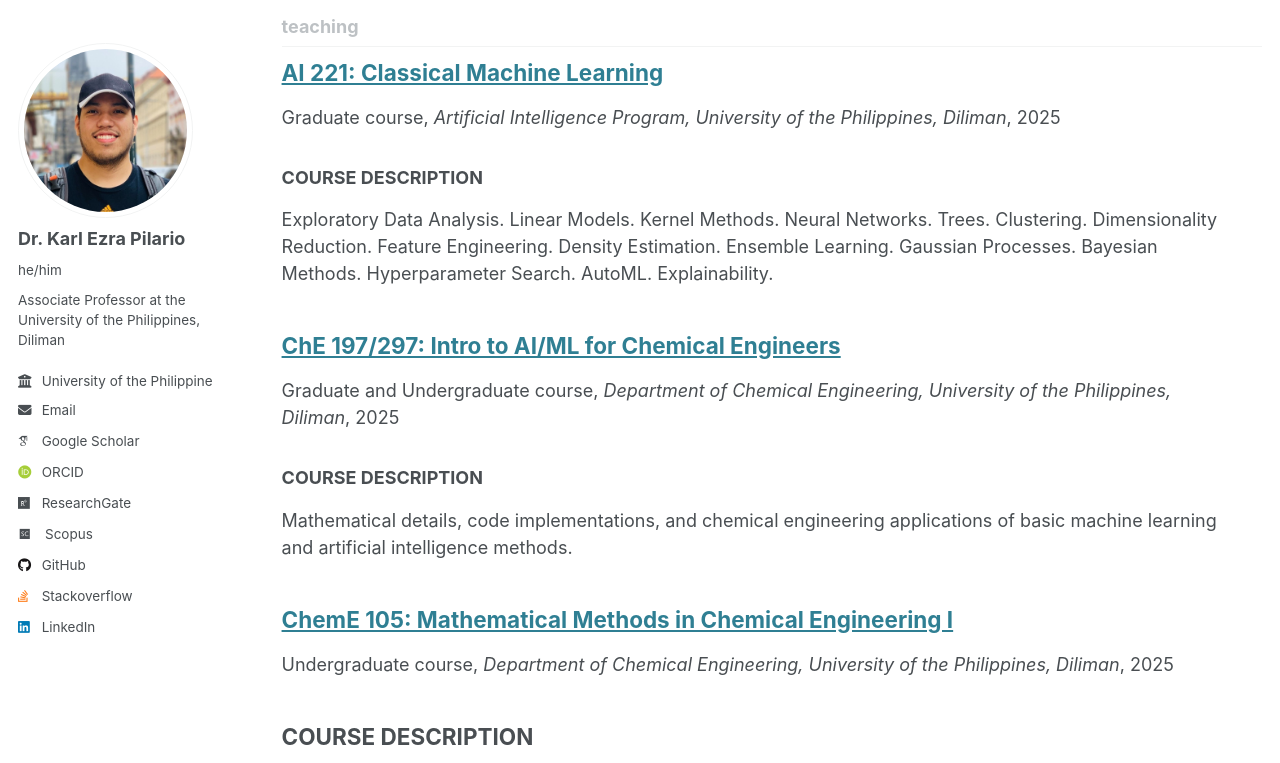
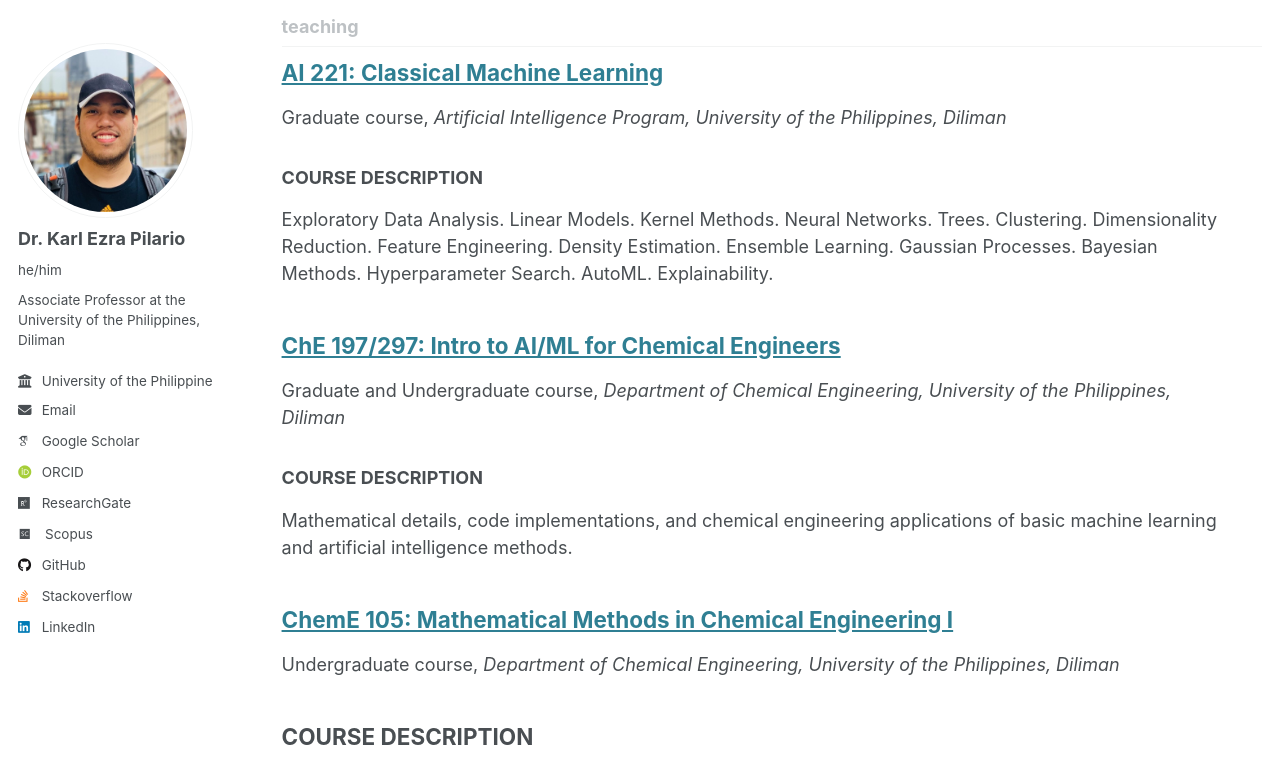
Before and after one commit to kspilario/kspilario.github.io, a Jekyll site: the page built from _pages/collection-archive.html, in a window 1280 px wide and 1400 px high, scrolled down 2698 px. Shown: the part 153-916 px from the top of the window. Built offline with Jekyll 4.4.1, drawn with Linux system fonts in a browser that asks for light colours; some web fonts are replaced.

Commit message:
Update archive-single.html

```diff
--- a/_includes/archive-single.html
+++ b/_includes/archive-single.html
@@ -39,7 +39,7 @@
     {% endif %}
 
         {% if post.collection == 'teaching' %}
-          <p> {{ post.type }}, <i>{{ post.venue }}</i>, {{ post.date | date: "%Y" }} </p>
+          <p> {{ post.type }}, <i>{{ post.venue }}</i> </p>
         {% elsif post.collection == 'publications' %}
           <p>Published in <i>{{ post.venue }}</i>, {{ post.date | date: "%Y" }} </p>
         {% elsif post.date %}
```
